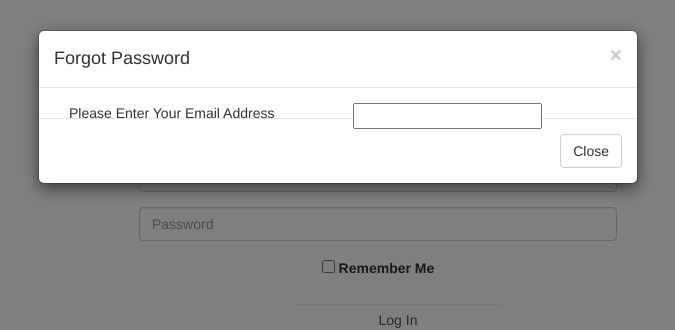
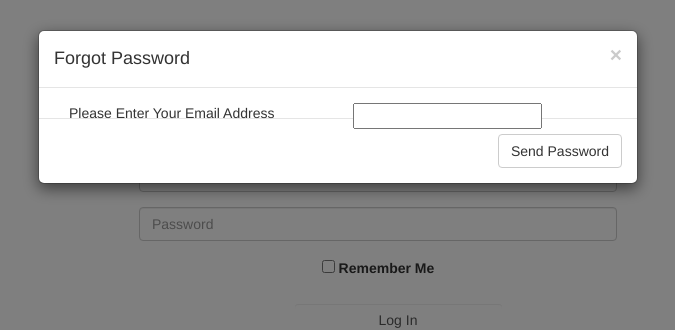
Before and after one commit to Stephen-Vaught-Smith/Pyxis, a PHP site: page /login.php in a window 1280 px wide, after a click on "Forgot Password?". Shown: the top 330 px of the page, without its empty margins (302-977 px from the left). Run offline with PHP 8.4, Linux system fonts and the light colour scheme; some libraries are stand-ins or nearby versions.

Commit message:
Update login.php

```diff
--- a/login.php
+++ b/login.php
@@ -257,7 +257,7 @@ var form=$("#register-form");
 									</div>
 
 									<div id="match" style="text-align:center;color:red;display:none;">Password And Confirm Passwords Do Not Match</div>
-									<div id="useradded" style="text-align:center;color:red;display:none;">User Succesfully Added.Plese Login</div>
+									<div id="useradded" style="text-align:center;color:red;display:none;">User Succesfully Added. Please Login.</div>
 								</form>
 							</div>
 
@@ -283,9 +283,9 @@ var form=$("#register-form");
       </div>
 
     </div>
-    <div class="col-md-12" style="display:none;" id="forpass">Please Check Your Email Inbox For The Password.Thank you</div>
+    <div class="col-md-12" style="display:none;" id="forpass">Please Check Your Email Inbox For The Password. Thank you.</div>
       <div class="modal-footer">
-        <button type="button" class="btn btn-default" onclick="">Close</button>
+        <button type="button" class="btn btn-default" onclick="">Send Password</button>
       </div>
     </div>
 
```
